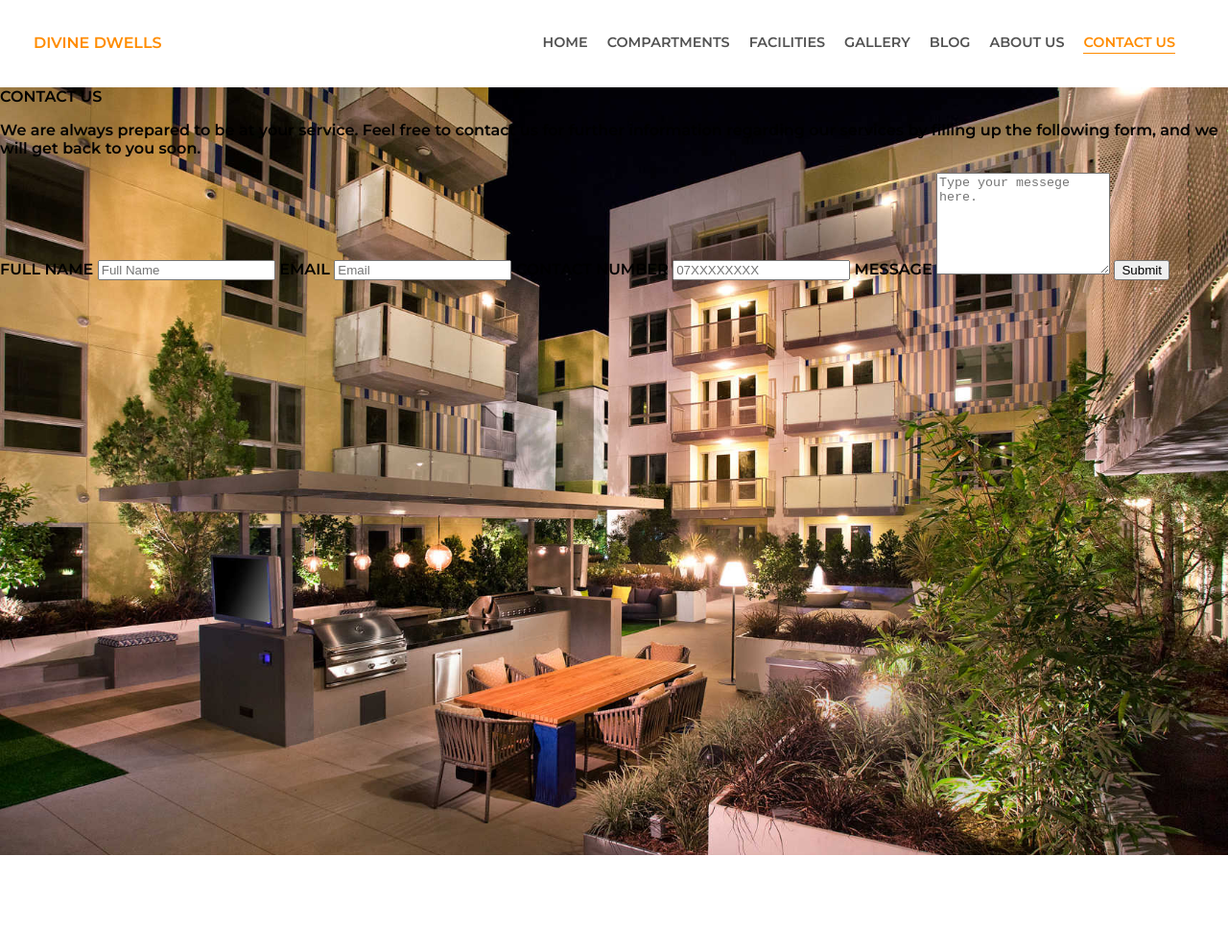
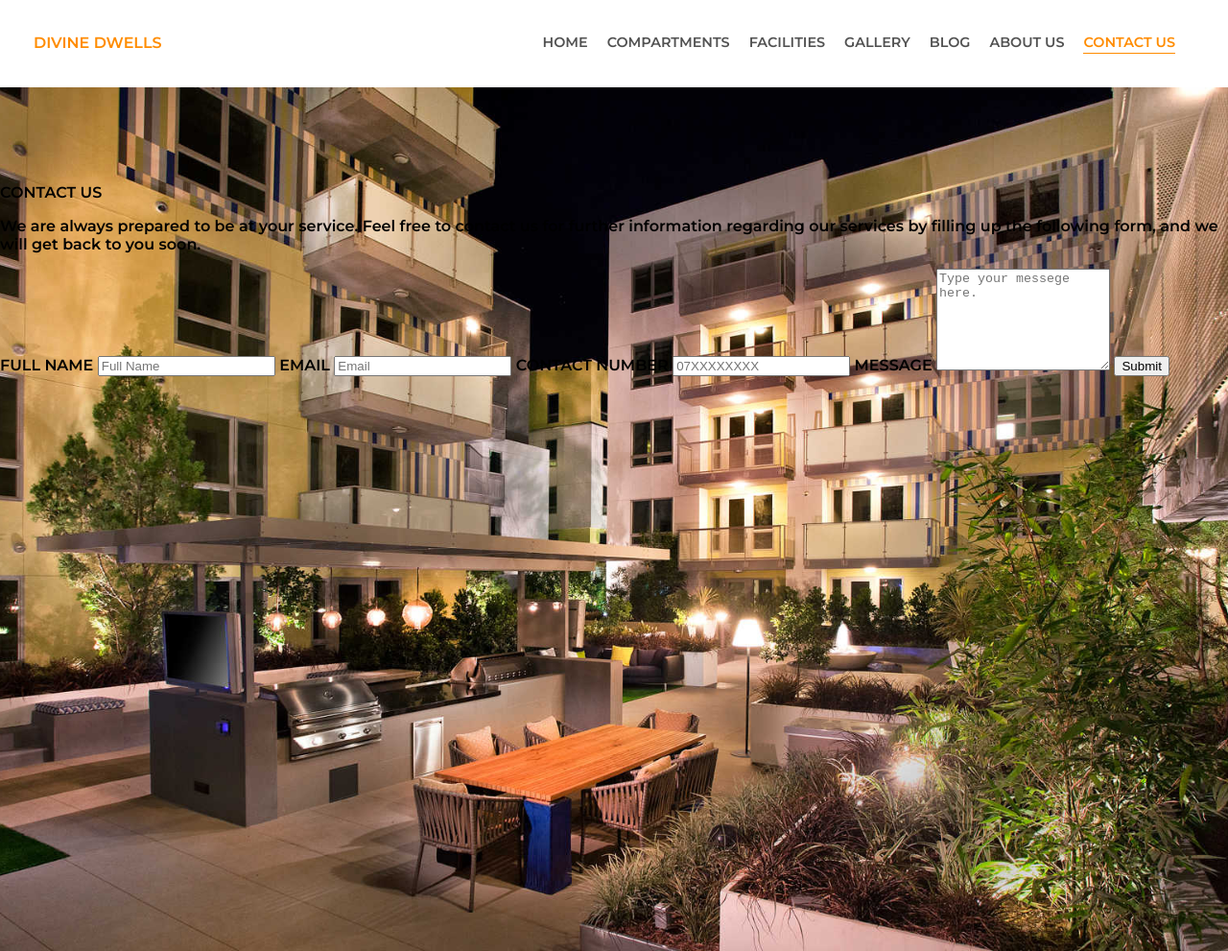
Before and after one commit to mandakini76/DIVINE-DWELLS-PRO-MAX, a plain HTML site: page contactus.html in a window 1280 px wide. Shown: the whole page at 96% size. Before the commit the page ends 891 px from the top, so only its background shows below. Drawn offline with Linux system fonts and the light colour scheme.

Commit message:
Update contactus.html

```diff
--- a/contactus.html
+++ b/contactus.html
@@ -74,6 +74,9 @@
         min-height: 500px;
         background-image: url('the-hesby-apartments-courtyard.jpg');
         background-size: cover;
+        background-position: center;
+        background-repeat: no-repeat;
+        padding-top: 100px;
         }
     </style>
 
```
